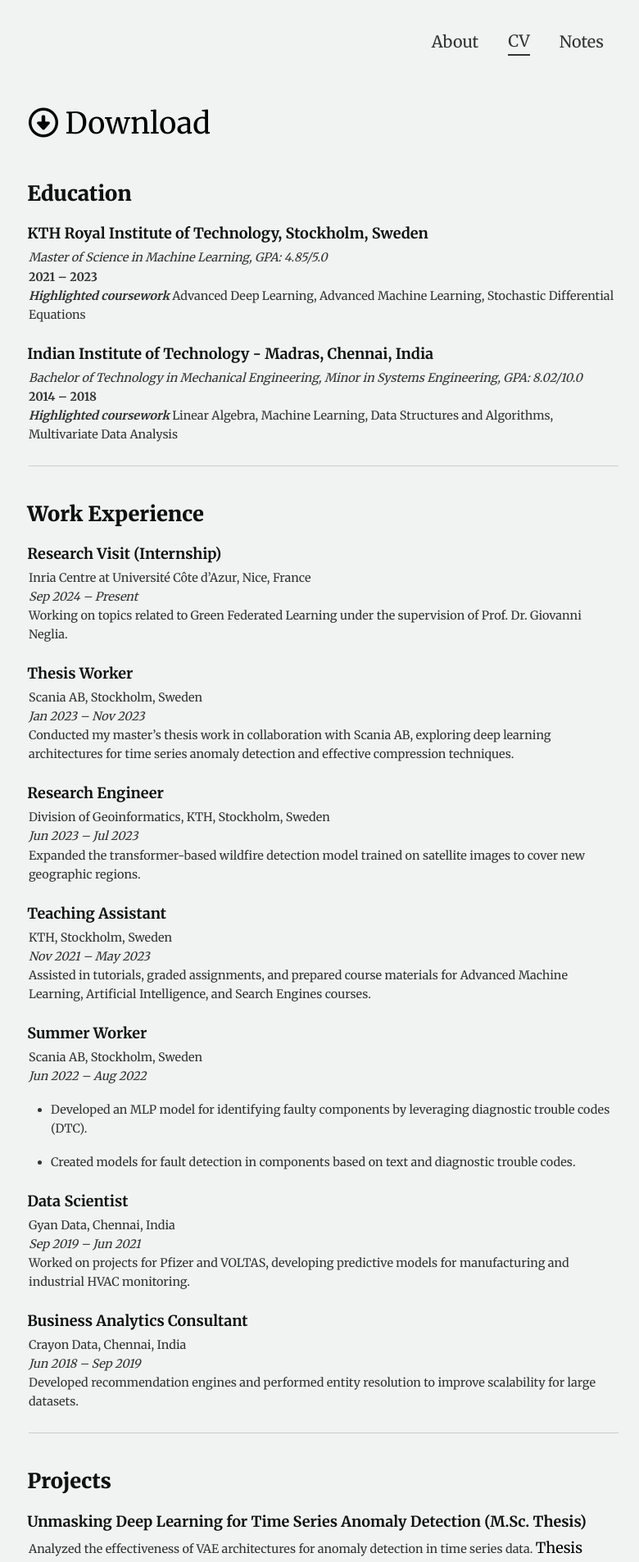
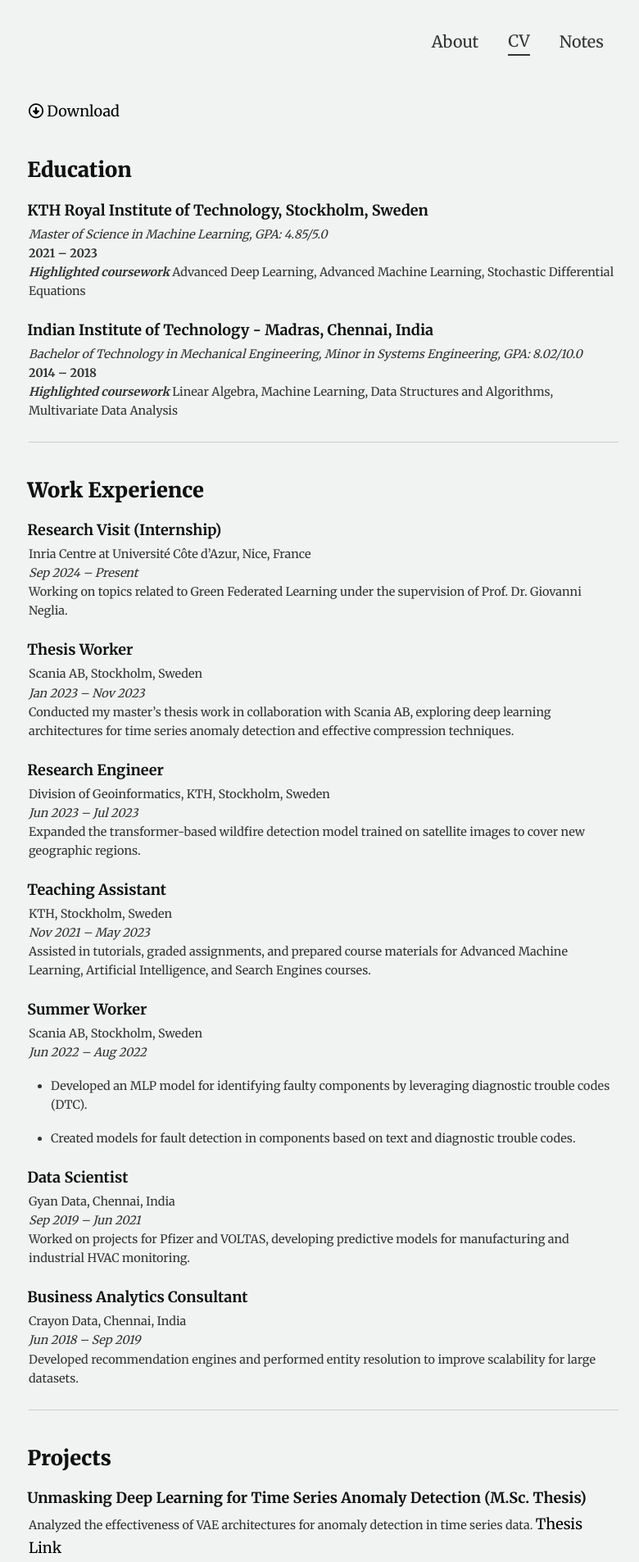
Before and after one commit to dannyrichy/dannyrichy.github.io, a Jekyll site: the page built from docs/cv.md, in a window 1280 px wide. Shown: the top 1906 px of the page at 82% size, without its empty margins (245-1025 px from the left). Built offline with Jekyll 4.4.1, drawn with Linux system fonts in a browser that asks for light colours.

Commit message:
Update cv.md

```diff
--- a/docs/cv.md
+++ b/docs/cv.md
@@ -3,8 +3,8 @@
 title: "CV"
 ---
 <link rel="stylesheet" href="https://cdnjs.cloudflare.com/ajax/libs/font-awesome/6.0.0-beta3/css/all.min.css">
-<a href="assets/resume.pdf" download style="font-size: 36px;">
-  <i class="fa-regular fa-circle-down" style="font-size: 36px; color: #000;"></i> Download
+<a href="assets/resume.pdf" download>
+  <i class="fa-regular fa-circle-down" style="color: #000;"></i> Download
 </a>
 
 ## Education
```
